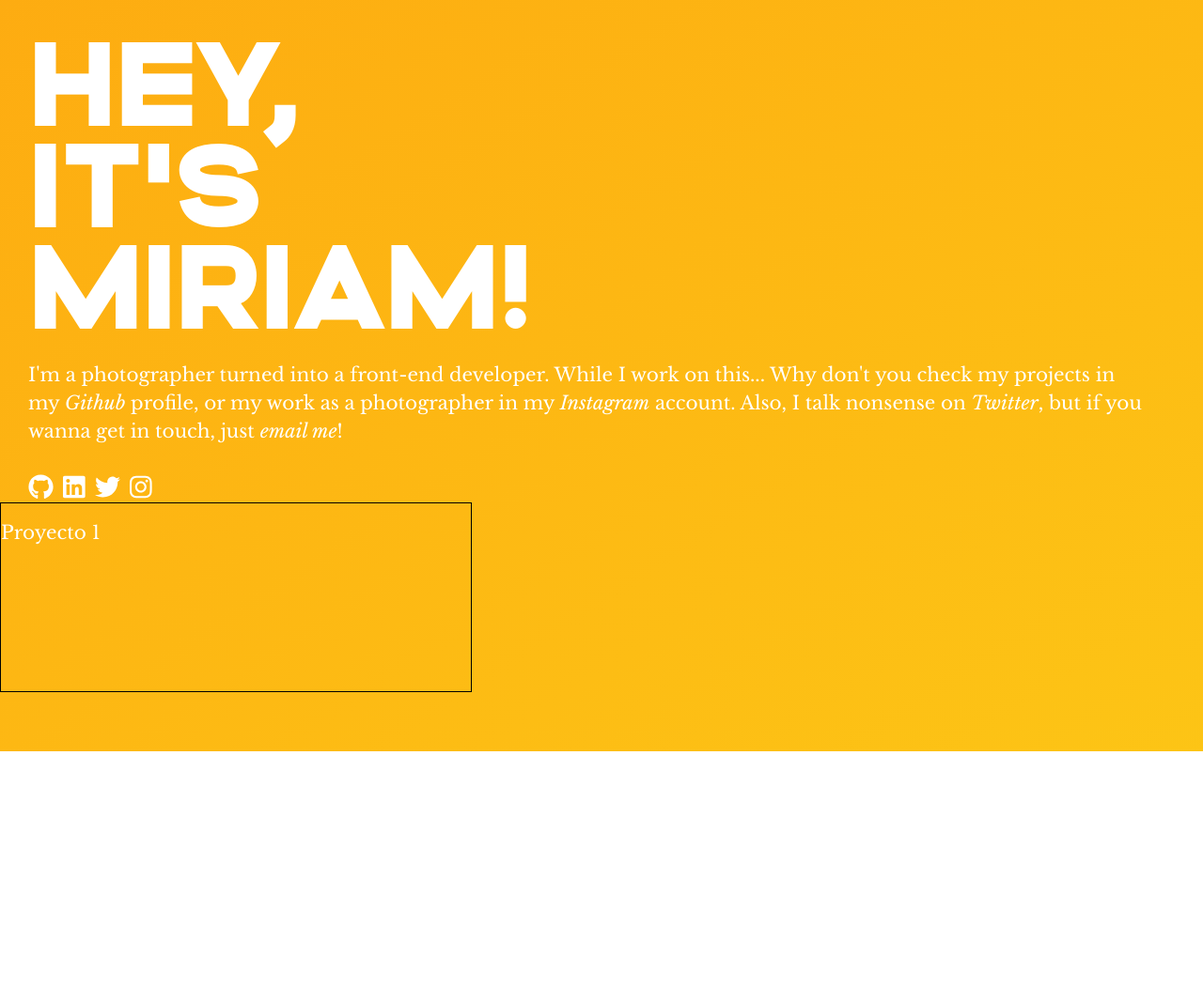
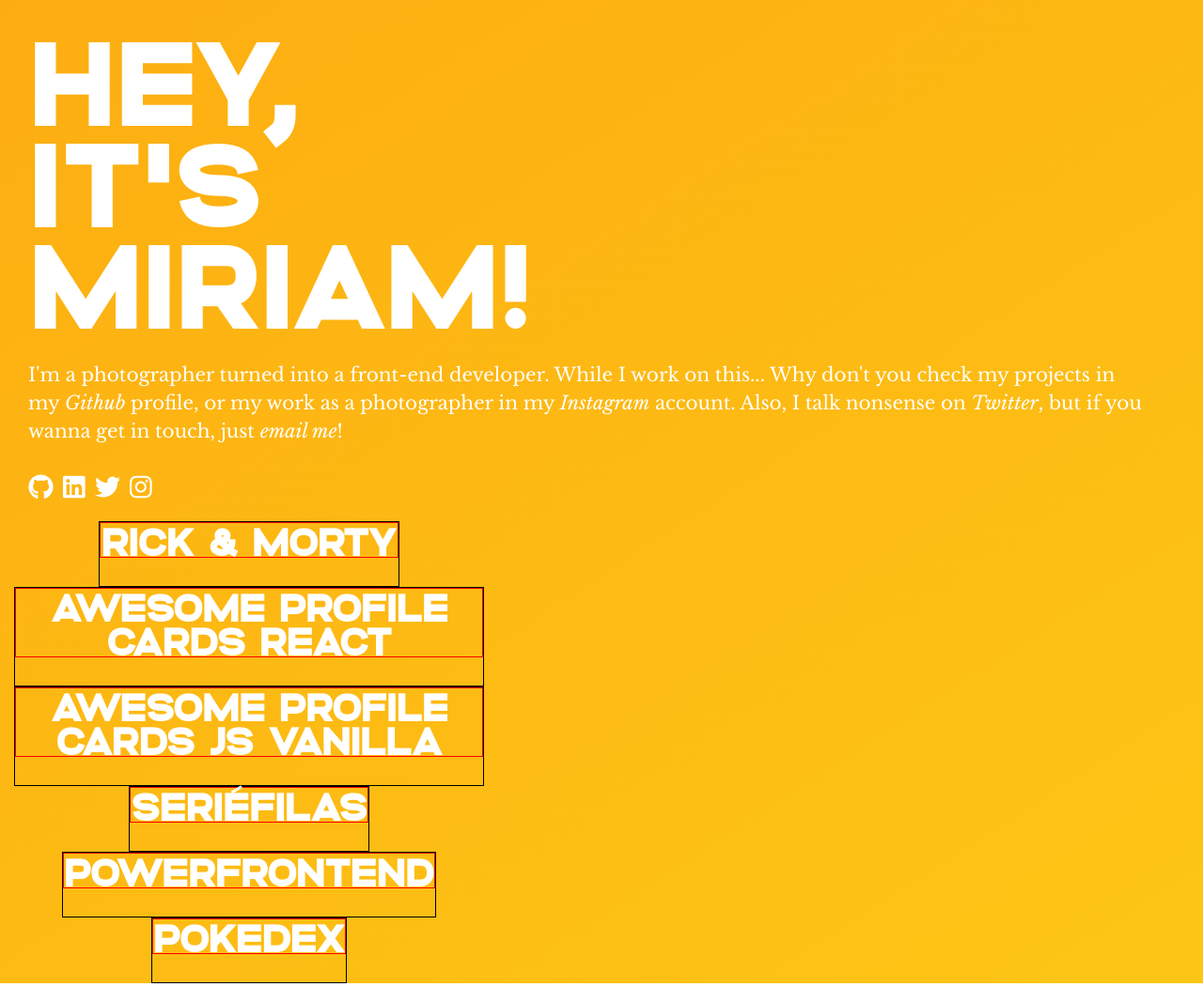
Before and after one commit to miriamschaefer/porfolio, a React app: page / in a window 1280 px wide. Shown: the whole page at 94% size. Before the commit the page ends 800 px from the top, so only its background shows below. Built offline with nearby package versions, Linux system fonts and the light colour scheme.

Commit message:
set dev branch and refactor everything to functional components

```diff
--- a/src/components/App.js
+++ b/src/components/App.js
@@ -1,9 +1,15 @@
-import React from 'react';
+import React, { useEffect, useState } from 'react';
 import '../stylesheets/App.scss';
+import projectsFromApi from '../services/projects.json';
+import ProjectList from './ProjectList';
 import SocialLinks from './SocialLinks';
-import Projects from './Projects';
 
-function App() {
+const App = () => {
+  const [projects, setProjects] = useState([]);
+
+  useEffect(() => {
+    setProjects(projectsFromApi);
+  }, []);
   return (
     <main className="main background-animation">
       <h1 className="main__title">
@@ -33,9 +39,9 @@
         !
       </p>
       <SocialLinks />
-      <Projects />
+      <ProjectList projects={projectsFromApi} />
     </main>
   );
-}
+};
 
 export default App;
--- /dev/null
+++ b/src/components/Project.js
@@ -0,0 +1,11 @@
+import React from 'react';
+
+const Project = (props) => {
+  return (
+    <>
+      <h2 className="projects__name">{props.project.name}</h2>
+    </>
+  );
+};
+
+export default Project;
--- /dev/null
+++ b/src/components/ProjectList.js
@@ -0,0 +1,18 @@
+import React, { useState } from 'react';
+import Project from './Project';
+
+const ProjectList = (props) => {
+  const listProject = props.projects.map((project) => {
+    return (
+      <li key={project.id}>
+        <div className="projects__fondo">
+          <Project project={project} />
+        </div>
+      </li>
+    );
+  });
+
+  return <ul className="projects">{listProject}</ul>;
+};
+
+export default ProjectList;
--- a/src/components/Projects.js
+++ /dev/null
@@ -1,34 +0,0 @@
-import React, { Component } from 'react';
-
-class Projects extends Component {
-  constructor(props) {
-    super(props);
-    // 1. bind your functions in the constructor.
-    this.mouseOver = this.mouseOver.bind(this);
-    this.mouseOut = this.mouseOut.bind(this);
-    this.state = {
-      hover: false,
-    };
-  }
-
-  mouseOver = () => {
-    this.setState({ hover: true });
-  };
-  mouseOut() {
-    this.setState({ hover: false });
-  }
-
-  render() {
-    return (
-      <div>
-        <div className={`container ${this.state.hover === true ? 'over' : ''}`}>
-          <p onMouseOver={this.mouseOver} onMouseOut={this.mouseOut}>
-            Proyecto 1
-          </p>
-        </div>
-      </div>
-    );
-  }
-}
-
-export default Projects;
--- a/src/services/projects.json
+++ b/src/services/projects.json
@@ -1,7 +1,6 @@
+[
   {
-  "projects": [
-    {
-      "name": "Rick & Morty Character Search",
+    "name": "Rick & Morty",
     "description": "Search for your fav characters of your favorite tv series",
     "tags": ["HTML", "SASS", "React", "React-Router", "Javascript"],
     "image": "",
@@ -26,7 +25,7 @@
     "id": "2"
   },
   {
-      "name": "Awesome Profile Cards Javascript Vanilla",
+    "name": "Awesome Profile Cards JS Vanilla",
     "description": "Javascript web app that allows the user to create a personal business card and share it on his social media. Refactored code inherited from another team.",
     "tags": ["HTML", "SASS", "Javascript", "Local Storage"],
     "image": "",
@@ -35,7 +34,7 @@
     "id": "3"
   },
   {
-      "name": "Seriéfilas. TV Show Search.",
+    "name": "Seriéfilas",
     "description": "Javascript web app that allows the user to search for his favorite shows,",
     "tags": ["HTML", "SASS", "Javascript", "Local Storage", "GULP"],
     "image": "buscador.png",
@@ -69,4 +68,3 @@
     "id": "6"
   }
 ]
-}
--- a/src/stylesheets/App.scss
+++ b/src/stylesheets/App.scss
@@ -20,4 +20,4 @@
 @import 'design/main';
 @import 'design/background';
 @import 'design/social';
-@import 'design/projects';
+@import 'design/projectList';
--- /dev/null
+++ b/src/stylesheets/design/_projectList.scss
@@ -0,0 +1,22 @@
+.projects {
+  max-width: 500px;
+  margin-left: 15px;
+  display: flex;
+  flex-direction: column;
+  align-items: center;
+  justify-content: center;
+
+  &__fondo {
+    border: 1px solid black;
+  }
+
+  &__name {
+    border: 1px solid red;
+    margin-top: 0;
+    margin-bottom: 30px;
+    text-align: center;
+    font-size: rem(40);
+    font-family: $font-secondary;
+    line-height: 0.9em;
+  }
+}
--- a/src/stylesheets/design/_projects.scss
+++ /dev/null
@@ -1,9 +0,0 @@
-.container {
-  border: 1px solid black;
-  width: 500px;
-  height: 200px;
-}
-
-.over {
-  background-image: url('https://image.freepik.com/vector-gratis/patron-transparente-vector-flor-adorno-floral-antiguo-lujo-clasico-textura-fluida-fondos-pantalla-textiles-envoltura_1217-2128.jpg');
-}
```
Lines whose indentation alone changed are shown as unchanged.
